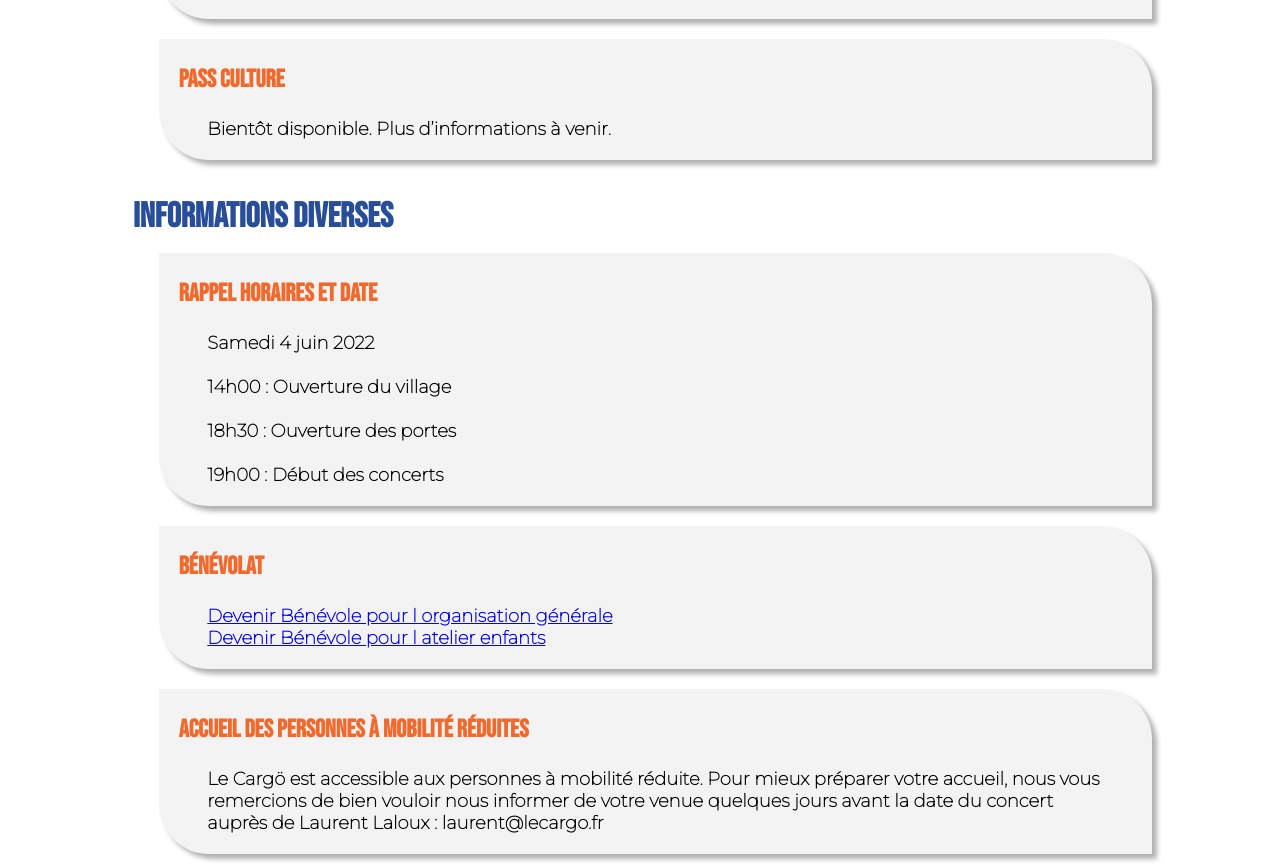
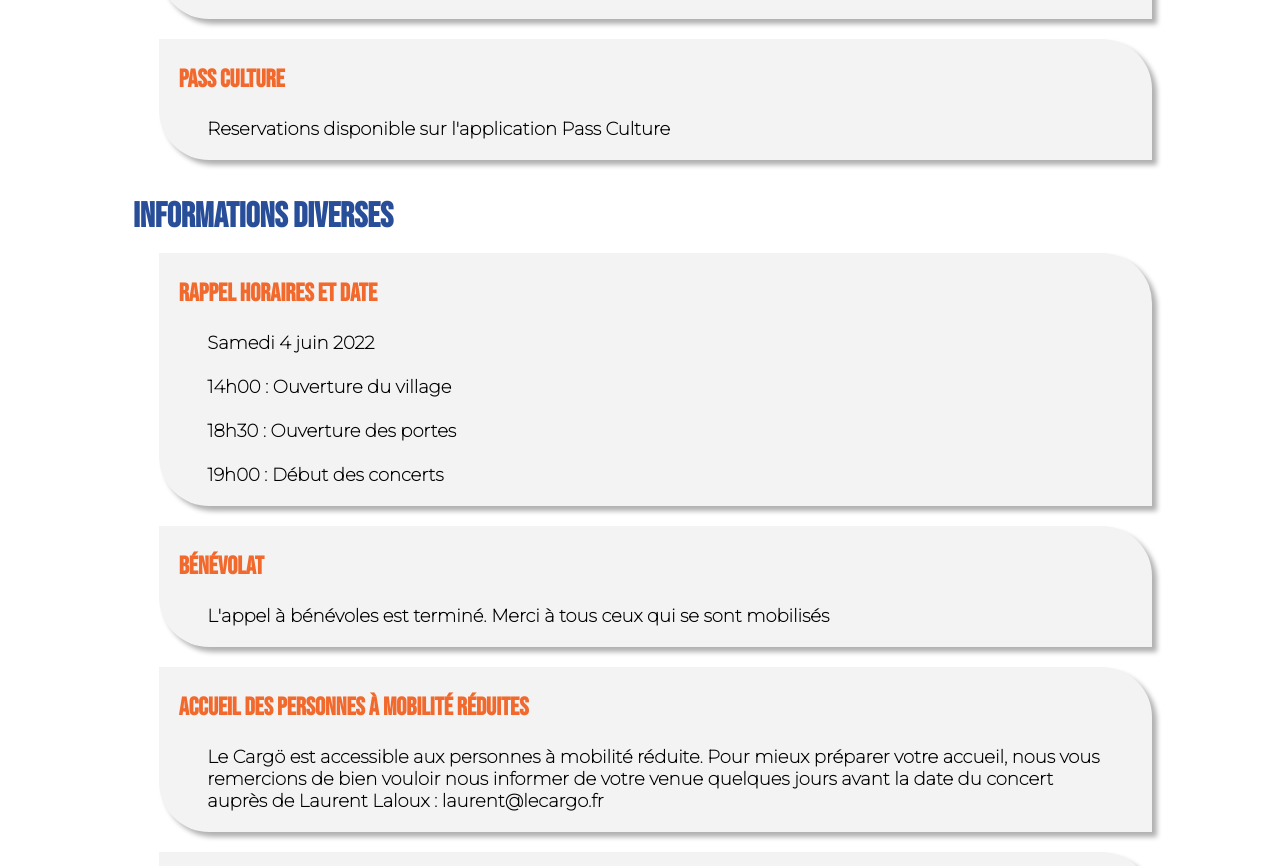
Before and after one commit to BaptisteLaisney/Cem, a Vue app: page /Infos in a window 1280 px wide. Shown: the part 2254-3120 px from the top of the page. Built offline with nearby package versions, Linux system fonts and the light colour scheme.

Commit message:
modification des infos pratiques

```diff
--- a/src/views/Infos.vue
+++ b/src/views/Infos.vue
@@ -67,7 +67,7 @@ export default {
       },
       {
         Titre: "Pass culture",
-        Contenu: "Bientôt disponible. Plus d’informations à venir."
+        Contenu: "Reservations disponible sur l'application Pass Culture"
       }
       ]
     },
@@ -79,9 +79,7 @@ export default {
         },
         {
           Titre:"BÉNÉVOLAT",
-          Contenu: '<a target="_blank" href="https://forms.gle/wjkfieB383Sm4MD96">Devenir Bénévole pour l organisation générale</a><br>' +
-          '<a target="_blank" href="https://forms.gle/sH4T9BKkiDqvc5Xg6">Devenir Bénévole pour l atelier enfants</a>'
-
+          Contenu: "L'appel à bénévoles est terminé. Merci à tous ceux qui se sont mobilisés"
         },
         {
           Titre: "ACCUEIL DES PERSONNES À MOBILITÉ RÉDUITES",
```
